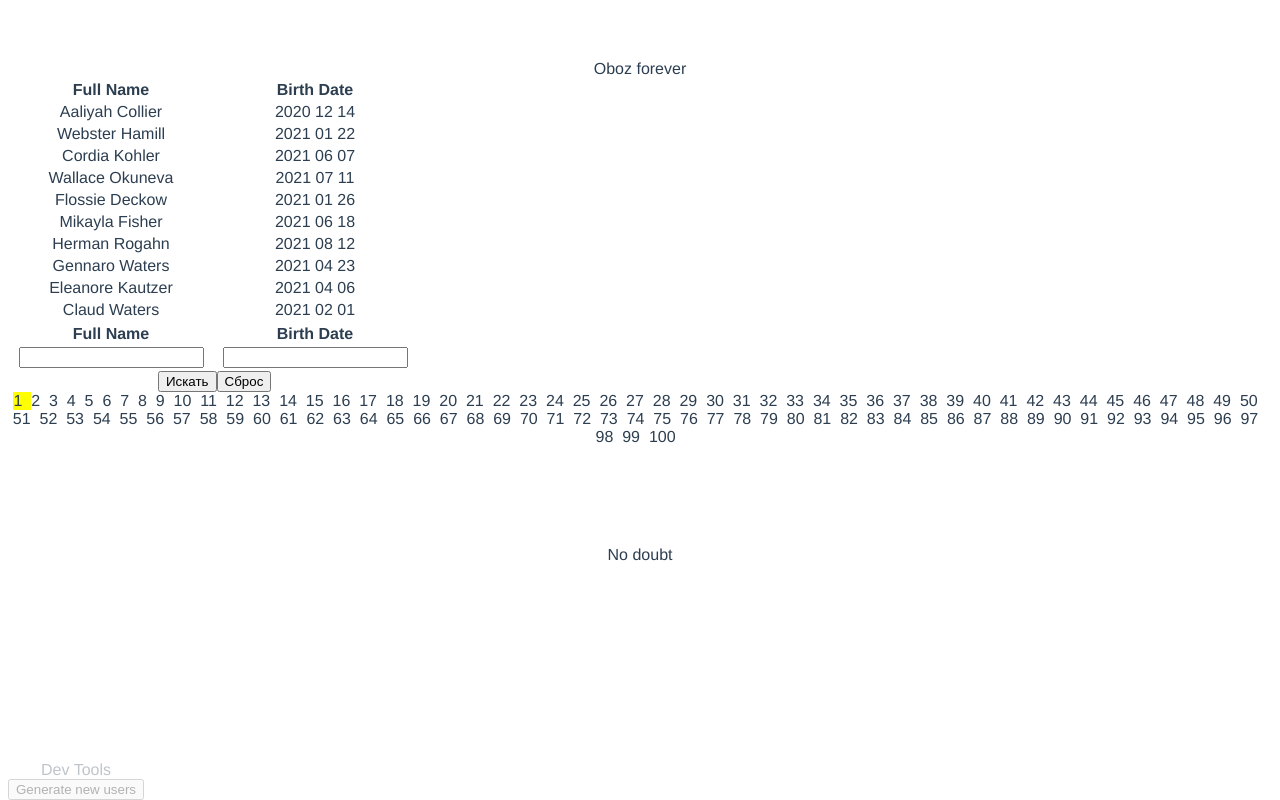
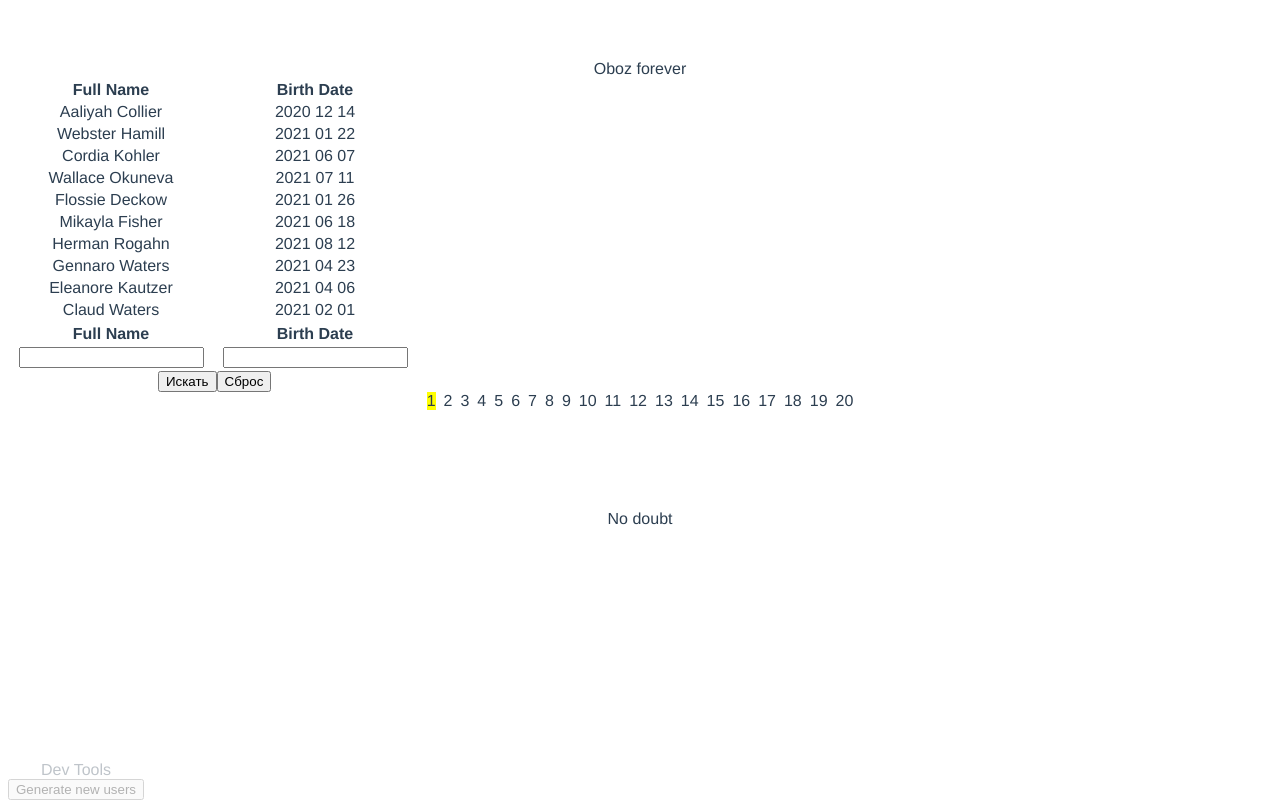
Before and after one commit to Grusteam/vue3-table, a Vue app: page / in a window 1280 px wide. Built offline with nearby package versions, Linux system fonts and the light colour scheme.

Commit message:
#clearance

```diff
--- a/src/components/Pagination.vue
+++ b/src/components/Pagination.vue
@@ -6,7 +6,7 @@
       :key="id"
       @click="$emit('update:modelValue', id)"
     >
-      {{ id }} &nbsp;
+      {{ id }}
     </div>
   </div>
 </template>
@@ -28,11 +28,6 @@ export default {
       default: 10,
     },
   },
-  data() {
-    const result = {};
-
-    return result;
-  },
   computed: {
     totalPages() {
       const { items, pageSize } = this;
@@ -49,9 +44,6 @@ export default {
       return result;
     },
   },
-  beforeCreate() {},
-  created() {},
-  methods: {},
 };
 </script>
 
@@ -60,6 +52,7 @@ export default {
   &__item {
     display: inline-block;
     cursor: pointer;
+    margin: 0 4px;
 
     &.active {
       background-color: #ff0;
--- a/src/components/SearchBar.vue
+++ b/src/components/SearchBar.vue
@@ -4,6 +4,7 @@
       <table>
         <thead>
           <tr>
+            <!-- map titles -->
             <th v-for="{ id, name } in searchFields" :key="id">
               {{ name }}
             </th>
@@ -11,6 +12,7 @@
         </thead>
         <tbody>
           <tr>
+            <!-- map inputs -->
             <td v-for="{ id } in searchFields" :key="id">
               <input
                 class="input"
@@ -54,6 +56,8 @@ export default {
   },
   data() {
     const { modelValue } = this;
+
+    console.log('modelValue', modelValue);
 
     const result = {
       localValue: modelValue,
--- a/src/components/Users.vue
+++ b/src/components/Users.vue
@@ -10,7 +10,7 @@
       @sort="(id) => (sortingField = id)"
     />
 
-    <!-- search panel with text inputs -->
+    <!-- search panel with text inputs and actions -->
     <SearchBar v-model="filter" />
 
     <!-- page selector -->
@@ -22,7 +22,7 @@
 
     <footer>No doubt</footer>
 
-    <!-- optional -->
+    <!-- optional  FIXME: !DEV MODE ONLY!-->
     <div class="devtools">
       <div class="devtools__title">Dev Tools</div>
 
@@ -39,11 +39,11 @@ import { getUsers } from '../scripts/utils/faker';
 import {
   countPaginationParams,
   sortByField,
-  decodeCombinedQueryParameterString,
   encodeCombinedQueryParameterString,
+  userDataFilter,
+  getQueryParams,
 } from '../scripts/utils/applicative';
 import history from '../scripts/utils/history';
-import { tableFields } from '../scripts/constants/business/table';
 
 export default {
   name: 'Users',
@@ -54,8 +54,10 @@ export default {
   },
   data() {
     const { page, perPage, sortingField, filter, selectedItems } =
-      this.getQueryParams();
+      getQueryParams();
     const users = this.getUsers();
+
+    console.log('filter', filter);
 
     const result = {
       users,
@@ -63,9 +65,7 @@ export default {
       page,
       perPage,
       selectedItems,
-      /* sort */
       sortingField,
-      sortingDirection: false,
       /* filter */
       filter,
     };
@@ -73,42 +73,21 @@ export default {
     return result;
   },
   watch: {
-    tableParams(params) {
-      this.setcombinedQueryParam(params);
+    tableParams(value) {
+      this.setcombinedQueryParam('tableParams', value);
     },
-    filter(filter) {
-      this.setcombinedQueryParam(filter);
+    filter(value) {
+      this.setcombinedQueryParam('filter', value);
     },
   },
   computed: {
-    sortingParams() {
-      const { sortingField, sortingDirection } = this;
-      const result = { field: sortingField, direction: sortingDirection };
-
-      return result;
-    },
-    totalPages() {
-      const { sortedUsers, perPage } = this;
-      const result = Math.ceil(sortedUsers?.length / perPage);
-
-      return result;
-    },
     /* 1 filtering */
     filteredUsers() {
       const { users, filter } = this;
       let result = [...users];
 
       Object.entries(filter).forEach(([key, val]) => {
-        const filter = (user) => {
-          if (!user[key] || !val) return true;
-
-          const area = user[key].toLowerCase?.();
-          const target = val.toLowerCase?.();
-
-          return area?.includes(target);
-        };
-
-        result = result.filter(filter);
+        result = result.filter((user) => userDataFilter(user, key, val));
       });
 
       return result;
@@ -117,7 +96,6 @@ export default {
     sortedUsers() {
       const { filteredUsers, sortingField } = this;
       const result = [...filteredUsers];
-
       const sort = (a, b) => sortByField(a, b, sortingField);
 
       /* sort */
@@ -128,7 +106,6 @@ export default {
     /* 3 pagination */
     usersOutput() {
       const { sortedUsers, page, perPage } = this;
-
       const { start, end } = countPaginationParams(
         page,
         perPage,
@@ -151,19 +128,27 @@ export default {
 
       return result;
     },
+    /*  */
+    sortingParams() {
+      const { sortingField } = this;
+      const result = { field: sortingField };
+
+      return result;
+    },
   },
   beforeCreate() {
-    /* please pre-set users number */
-    this.usersCount = 1000;
+    /* TODO: please pre-set users number */
+    this.usersCount = 200;
   },
   created() {
     const queryParams = history.getAllParams();
 
     this.queryParams = queryParams;
-  },
-  mounted() {
+
+    /* wath history */
     window.onpopstate = this.watchHistoryState;
   },
+  mounted() {},
   methods: {
     getUsers() {
       const { usersCount } = this;
@@ -195,51 +180,20 @@ export default {
 
       return result;
     },
-    getQueryParams() {
-      /* real query params */
-      const queryParams = history.getAllParams();
-      const { tableParams, filter } = queryParams;
-
-      /* certain params from combined string */
-      const filterSetup = decodeCombinedQueryParameterString(filter);
-      const tableSetup = decodeCombinedQueryParameterString(tableParams);
-      const { page: queryPage, sort, perPage, selection } = tableSetup || {};
-
-      /* data interpretation */
-      const page = +queryPage > 0 ? +queryPage : 1;
-      const pageSize = +perPage > 0 ? +perPage : 10;
-      const sortingField =
-        tableFields.find(({ id }) => id === sort)?.id || null;
-
-      const selected = selection?.split(',');
-      const selectedItems = (selected || []).map((str) => str.substring(2));
-
-      /* output */
-      const result = {
-        page,
-        perPage: pageSize,
-        sortingField,
-        filter: filterSetup,
-        selectedItems,
-      };
-
-      return result;
-    },
     applyQueryParams() {
-      const setup = this.getQueryParams();
+      const setup = getQueryParams();
 
       Object.entries(setup).forEach(([key, val]) => {
         this[key] = val;
       });
     },
-    watchHistoryState(e) {
-      console.log('e', e);
+    watchHistoryState() {
       this.applyQueryParams();
     },
-    setcombinedQueryParam(params) {
+    setcombinedQueryParam(name, params) {
       const newQueryParam = encodeCombinedQueryParameterString(params);
 
-      history.update('tableParams', newQueryParam);
+      history.update(name, newQueryParam);
     },
   },
 };
--- a/src/scripts/utils/applicative.js
+++ b/src/scripts/utils/applicative.js
@@ -1,4 +1,5 @@
-import { filterProperties } from '../constants/business/table';
+import { filterProperties, tableFields } from '../constants/business/table';
+import history from './history';
 
 const sortByName = (a, b) => {
   const result = a?.fullName > b?.fullName ? 1 : -1;
@@ -6,7 +7,11 @@ const sortByName = (a, b) => {
   return result;
 };
 const sortByDate = (a, b) => {
-  const result = a?.birthDate > b?.birthDate ? 1 : -1;
+  const aDate = new Date(a?.birthDate);
+  const bDate = new Date(b?.birthDate);
+  const aTimestamp = aDate.getTime();
+  const bTimestamp = bDate.getTime();
+  const result = aTimestamp > bTimestamp ? 1 : -1;
 
   return result;
 };
@@ -106,6 +111,47 @@ const toggleInArray = (arr, element = {}) => {
   return [...arr, element];
 };
 
+const userDataFilter = (user, key, val) => {
+  if (!user[key] || !val) return true;
+
+  const area = user[key].toLowerCase?.();
+  const target = val.toLowerCase?.();
+
+  return area?.includes(target);
+};
+
+const getQueryParams = () => {
+  /* real query params */
+  const queryParams = history.getAllParams();
+  const { tableParams, filter } = queryParams;
+
+  /* certain params from combined string */
+  console.log('tableParams', tableParams);
+  console.log('filter', filter);
+  const filterSetup = decodeCombinedQueryParameterString(filter);
+  const tableSetup = decodeCombinedQueryParameterString(tableParams);
+  const { page: queryPage, sort, perPage, selection } = tableSetup || {};
+
+  /* data interpretation */
+  const page = +queryPage > 0 ? +queryPage : 1;
+  const pageSize = +perPage > 0 ? +perPage : 10;
+  const sortingField = tableFields.find(({ id }) => id === sort)?.id || null;
+
+  const selected = selection?.split(',');
+  const selectedItems = (selected || []).map((str) => str.substring(2));
+
+  /* output */
+  const result = {
+    page,
+    perPage: pageSize,
+    sortingField,
+    filter: filterSetup,
+    selectedItems,
+  };
+
+  return result;
+};
+
 export {
   sortByName,
   sortByDate,
@@ -116,4 +162,6 @@ export {
   decodeCombinedQueryParameterString,
   encodeCombinedQueryParameterString,
   toggleInArray,
+  userDataFilter,
+  getQueryParams,
 };
--- a/src/scripts/utils/history.js
+++ b/src/scripts/utils/history.js
@@ -1,55 +1,3 @@
-const update = (name, value) => {
-  const params = value ? setQueryParam(name, value) : deleteQueryParam(name);
-  /* const isParams = Array.from(params)?.length; */
-
-  const query = decodeURIComponent(`?${params.toString()}`);
-
-  window.history.pushState({}, '', query);
-};
-
-const getQueryParam = (param) => {
-  const params = getQueryParams();
-  const result = params.get(param);
-
-  /* TODO: if multiple values of same param */
-  /* getAll(param) */
-
-  return result;
-};
-
-const getAllParams = () => {
-  const params = getQueryParams();
-  const result = {};
-
-  Array.from(params.entries()).forEach(([key, val]) => {
-    result[key] = val;
-  });
-
-  return result;
-};
-
-const getMultipleParams = (arr) => {
-  const params = getQueryParams();
-
-  /* TODO: all */
-  /* params.forEach(([val, key])); */
-
-  const result = {};
-
-  arr?.forEach?.((key) => {
-    const val = params.get(key);
-    result[key] = val;
-  });
-
-  return result;
-};
-
-const getQueryParams = () => {
-  const result = new URLSearchParams(window.location.search);
-
-  return result;
-};
-
 const setQueryParam = (name, value) => {
   const params = getQueryParams();
 
@@ -66,33 +14,32 @@ const deleteQueryParam = (name) => {
   return params;
 };
 
-const getUrlWithUpdatedQueryParam = (name, value) => {
-  const newQuery = setQueryParam(name, value);
-  const queryString = newQuery.toString();
-  const { origin, pathname } = window.location;
-  const result = `${origin}${pathname}?${queryString}`;
+const update = (name, value) => {
+  const params = value ? setQueryParam(name, value) : deleteQueryParam(name);
+
+  const query = decodeURIComponent(`?${params.toString()}`);
+
+  window.history.pushState({}, '', query);
+};
+
+const getQueryParams = () => {
+  const result = new URLSearchParams(window.location.search);
 
   return result;
 };
 
-const getPath = (params) => {
-  const { withLeadingSlash = true } = params || {};
-  const { pathname } = window.location || {};
-  const pathArray = pathname.split('/');
-  const [, firstLevel = ''] = pathArray || [];
-  const result = `${withLeadingSlash ? '/' : ''}${firstLevel}`;
+const getAllParams = () => {
+  const params = getQueryParams();
+  const result = {};
+
+  Array.from(params.entries()).forEach(([key, val]) => {
+    result[key] = val;
+  });
 
   return result;
 };
 
 export default {
   update,
-  getQueryParam,
   getAllParams,
-  getMultipleParams,
-  getQueryParams,
-  setQueryParam,
-  deleteQueryParam,
-  getUrlWithUpdatedQueryParam,
-  getPath,
 };
```
